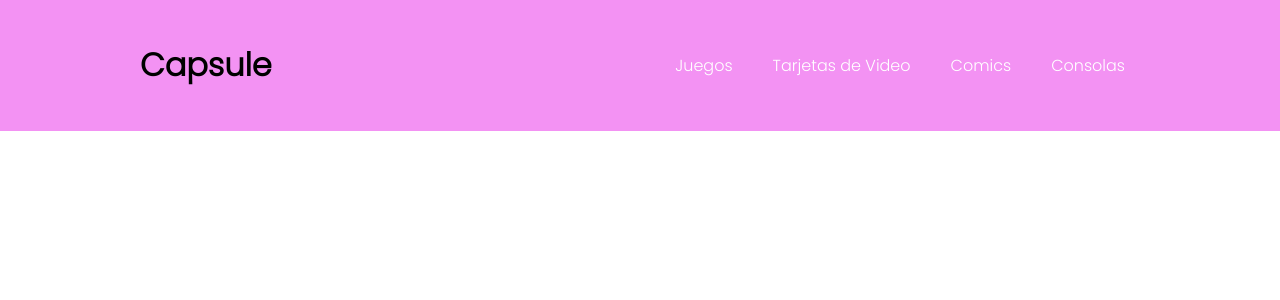
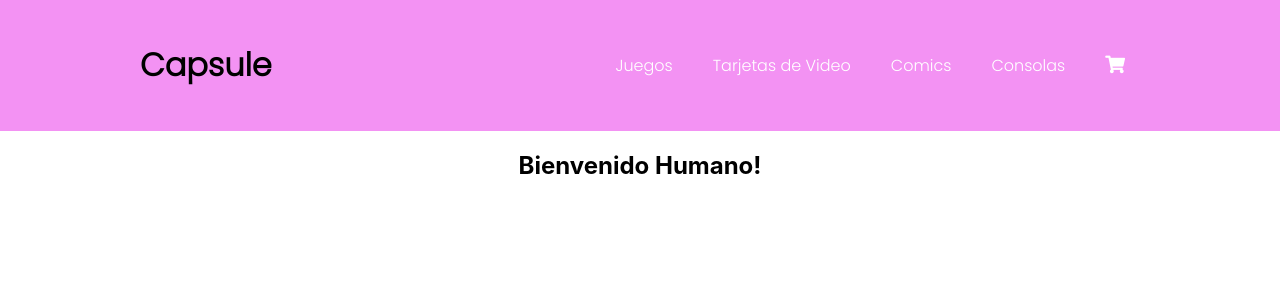
Before and after one commit to facundo3336/react, a React (Create React App) app: page / in a window 1280 px wide. Shown: the top 300 px of the page. Built offline with nearby package versions, Linux system fonts and the light colour scheme; a web font is replaced by a local one.

Commit message:
agregar ItemListContainer y carrito

```diff
--- a/public/index.html
+++ b/public/index.html
@@ -30,6 +30,12 @@
       href="https://fonts.googleapis.com/css2?family=Cairo:wght@300;400;600&family=Gluten:wght@100;300;400;600;900&family=Poppins:wght@300&display=swap"
       rel="stylesheet"
     />
+    <link
+      rel="stylesheet"
+      href="https://use.fontawesome.com/releases/v5.15.4/css/all.css"
+      integrity="sha384-DyZ88mC6Up2uqS4h/KRgHuoeGwBcD4Ng9SiP4dIRy0EXTlnuz47vAwmeGwVChigm"
+      crossorigin="anonymous"
+    />
     <title>Capsule</title>
   </head>
   <body>
--- a/src/App.js
+++ b/src/App.js
@@ -1,8 +1,14 @@
 import "./App.css";
+import { ItemListContainer } from "./components/ItemListContainer/ItemListContainer";
 import { Navbar } from "./components/Navbar/Navbar";
 
 function App() {
-  return <Navbar />;
+  return (
+    <>
+      <Navbar />
+      <ItemListContainer greeting="Bienvenido Humano!" />
+    </>
+  );
 }
 
 export default App;
--- /dev/null
+++ b/src/components/ItemListContainer/ItemListContainer.css
@@ -0,0 +1,3 @@
+h2 {
+  text-align: center;
+}
--- /dev/null
+++ b/src/components/ItemListContainer/ItemListContainer.js
@@ -0,0 +1,5 @@
+import "./ItemListContainer.css";
+
+export const ItemListContainer = ({ greeting }) => {
+  return <h2>{greeting}</h2>;
+};
--- a/src/components/Navbar/Navbar.css
+++ b/src/components/Navbar/Navbar.css
@@ -42,6 +42,10 @@
     padding-right: 15px;
     font-size: 0.9rem;
   }
+
+  .Navbar nav a:last-child {
+    font-size: 1.1rem;
+  }
 }
 
 @media screen and (min-width: 1024px) {
--- a/src/components/Navbar/Navbar.js
+++ b/src/components/Navbar/Navbar.js
@@ -10,6 +10,9 @@ export const Navbar = () => {
           <a href="./">Tarjetas de Video</a>
           <a href="./">Comics</a>
           <a href="./">Consolas</a>
+          <a href="./">
+            <i class="fas fa-shopping-cart"></i>
+          </a>
         </nav>
       </div>
     </header>
```
